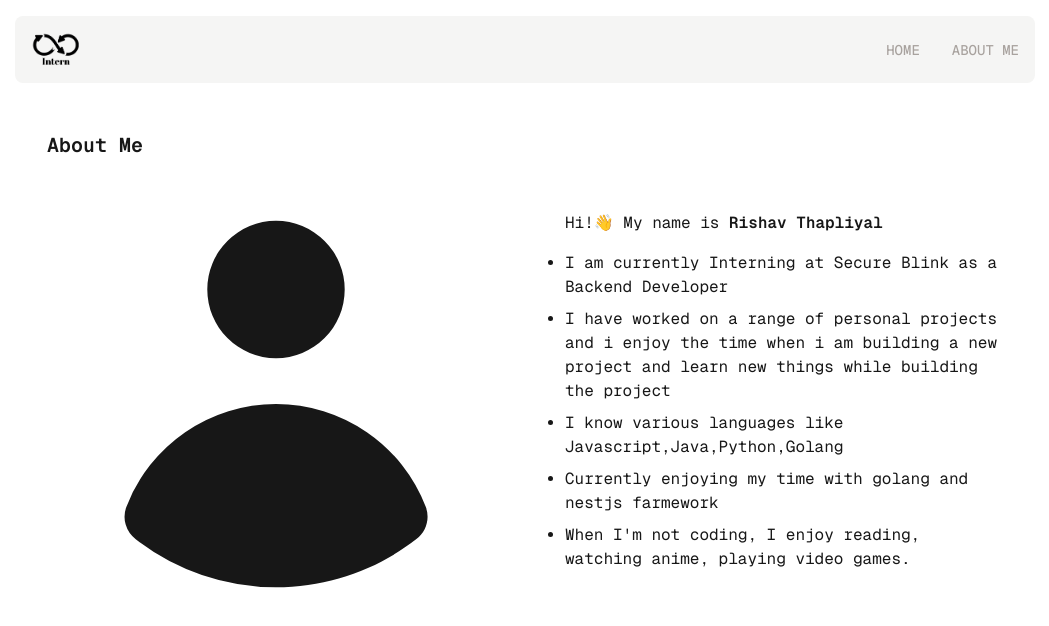
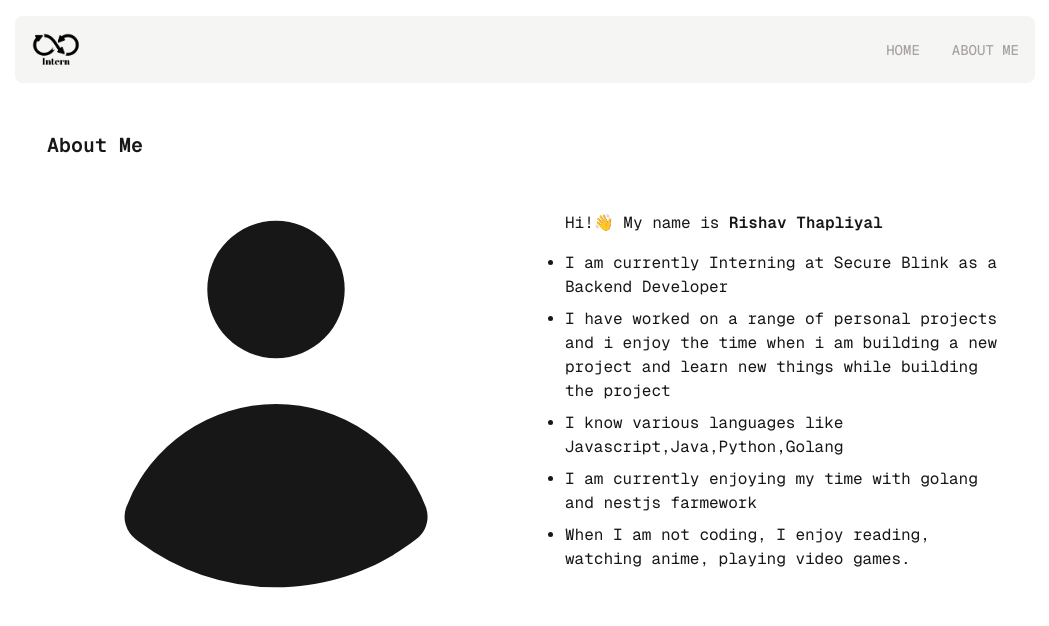
Before and after one commit to rishav2803/eternal-intern-blogs, a Next.js app: page /about-me in a window 1280 px wide. Shown: the top 626 px of the page, without its empty margins (115-1164 px from the left). Built offline with nearby package versions, Linux system fonts and the light colour scheme.

Commit message:
feat:Added about me page

```diff
--- a/src/pages/about-me/index.js
+++ b/src/pages/about-me/index.js
@@ -11,12 +11,14 @@ const AboutMe = () => {
         </div>
         <div className="flex" >
           <ul className="list-disc ml-5 mt-9 space-y-2">
-            <p className="mb-4">Hi!&#128075; My name is <strong>Rishav Thapliyal</strong></p>
+            <p className="mb-4">
+              Hi!&#128075; My name is <strong>Rishav Thapliyal</strong>
+            </p>
             <li>I am currently Interning at Secure Blink as a Backend Developer</li>
             <li>I have worked on a range of personal projects and i enjoy the time when i am building a new project and learn new things while building the project</li>
             <li>I know various languages like Javascript,Java,Python,Golang</li>
-            <li>Currently enjoying my time with golang and nestjs farmework</li>
-            <li>When I'm not coding, I enjoy reading, watching anime, playing video games.</li>
+            <li>I am currently enjoying my time with golang and nestjs farmework</li>
+            <li>When I am  not coding, I enjoy reading, watching anime, playing video games.</li>
           </ul>
         </div >
       </section >
--- a/src/pages/index.js
+++ b/src/pages/index.js
@@ -22,8 +22,6 @@ const Posts = ({ posts }) => {
           {posts.map((post, i) => (
             <>
               <PostCard key={post.fields.slug} post={post} />
-              <PostCard key={post.fields.slug} post={post} />
-              <PostCard key={post.fields.slug} post={post} />
             </>
           ))}
         </ul>
```
